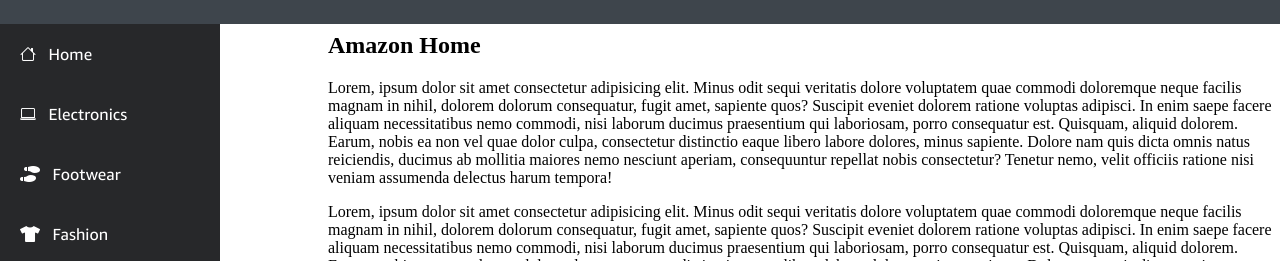
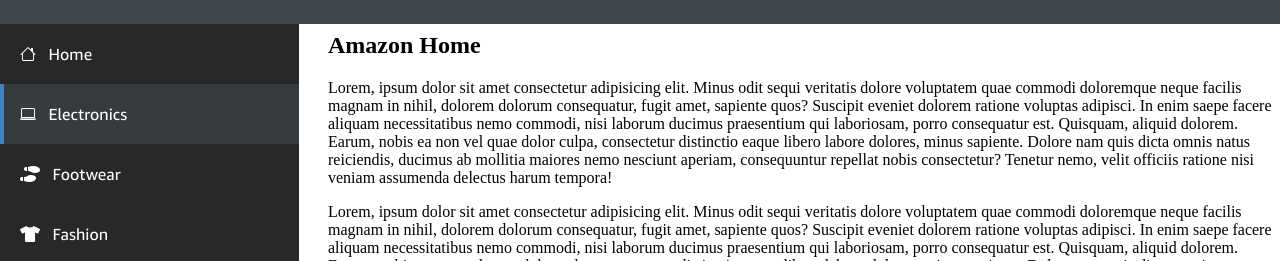
Before and after one commit to Narendrakaduru/Amazon-Shopping, a website: page Public/website/index.html in a window 1280 px wide. Shown: the part 67-328 px from the top of the page. Drawn offline with nearby package versions, Linux system fonts and the light colour scheme; files whose address does not match are found by name.

Commit message:
CSS updated for index.html

```diff
--- a/Public/website/index.html
+++ b/Public/website/index.html
@@ -35,11 +35,12 @@
         .nav_bar ul li {
             position: relative;
             display: inline-block;
-            width: 75%;
+            width: 90%;
             line-height: 20px;
         }
 
-        .nav_bar ul li a:hover::before{
+        .nav_bar ul li a:hover::before,
+        .nav_bar ul li a.active::before {
             background-color: #4284C7;
             position: absolute;
             content: '';
@@ -54,10 +55,17 @@
             color: #fff;
             text-decoration: none;
             padding: 20px;
-            width: 75%;
+            width: 90%;
         }
         a:hover{
             background-color: #363B3F;
+        }
+        .nav_bar ul li a.active{
+            background-color: #363B3F;
+            display: block;
+            color: #fff;
+            text-decoration: none;
+            padding: 20px;
         }
         iframe{
             width: 100%;
@@ -71,8 +79,8 @@
     <section>
         <nav class="nav_bar">
             <ul>
-                <li><a href="home.html" target="framebody" class="active"><span class="bi bi-house"></span> &nbsp  Home</a></li>
-                <li><a href="electronics.html" target="framebody"><span class="bi bi-laptop"></span> &nbsp  Electronics</a></li>
+                <li><a href="home.html" target="framebody"><span class="bi bi-house"></span> &nbsp  Home</a></li>
+                <li><a href="electronics.html" target="framebody" class="active"><span class="bi bi-laptop"></span> &nbsp  Electronics</a></li>
                 <li><a href="footwear.html" target="framebody"><span class="fa fa-shoe-prints"></span> &nbsp Footwear</a></li>
                 <li><a href="fashion.html" target="framebody"><span class="fa fa-tshirt"></span> &nbsp  Fashion</a></li>
                 <li><a href="https://www.youtube.com/embed/xhAzPovw6uM" target="framebody"><span class="fab fa-amazon"></span> &nbsp Amazon Prime</a></li>
```
